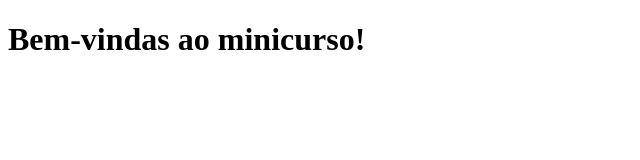
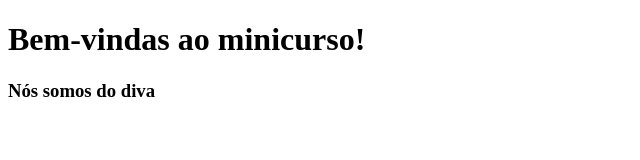
Before and after one commit to Beatriz-dos-Anjos/nn-cifar10, a plain HTML site: page index.html in a window 1280 px wide. Shown: the whole page, without its empty margins (0-640 px from the left). Drawn offline with Linux system fonts and the light colour scheme.

Commit message:
estou commitando

```diff
--- a/index.html
+++ b/index.html
@@ -7,5 +7,6 @@
 </head>
 <body>
     <h1>Bem-vindas ao minicurso!</h1>
+    <h3>Nós somos do diva</h3>
 </body>
 </html>
```
